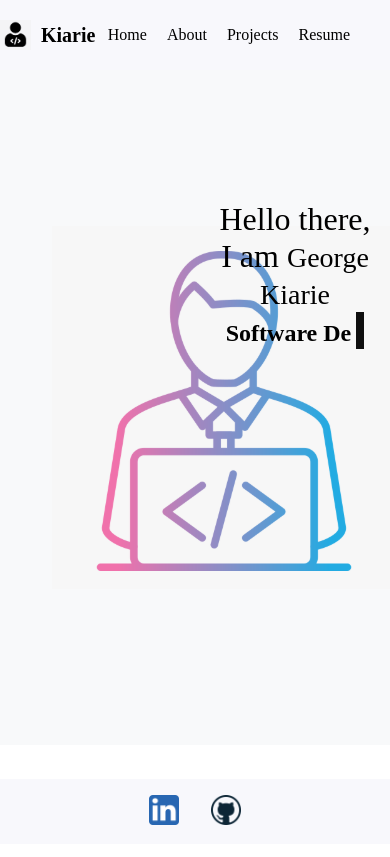
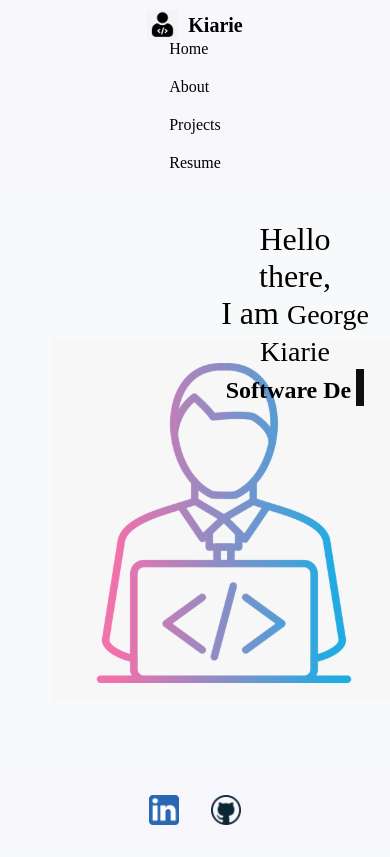
Before and after one commit to gkiarie1/portfolio, a React (Create React App) app: page / in a window 390 px wide. Built offline with nearby package versions, Linux system fonts and the light colour scheme.

Commit message:
Updated css

```diff
--- a/public/index.html
+++ b/public/index.html
@@ -2,7 +2,7 @@
 <html lang="en">
   <head>
     <meta charset="utf-8" />
-    <meta name="viewport" content="width=device-width, initial-scale=1" />
+    <meta name="viewport" content="width=device-width, initial-scale=1.0">
     <meta name="theme-color" content="#000000" />
     <meta
       name="Portfolio"
--- a/src/index.css
+++ b/src/index.css
@@ -23,6 +23,52 @@ html, body {
   box-shadow: 0px 4px 6px rgba(0, 0, 0, 0.1);
   height: 50px;
 }
+@media (max-width: 768px) {
+  .navbar {
+    flex-direction: column;
+    height: auto;
+    padding: 10px;
+  }
+
+  .nav-links {
+    flex-direction: column;
+    gap: 10px;
+  }
+
+  .nav-links a {
+    font-size: 16px;
+  }
+  .home-content {
+    position: static;
+    text-align: center;
+    padding: 20px;
+    font-size: 1.5rem;
+  }
+
+  .background-image {
+    height: 50vh;
+    background-size: cover;
+  }
+  .resume-viewer {
+    width: 100%;
+    padding: 10px;
+  }
+
+  .resume-page {
+    width: 100% !important;
+  }
+  .footer {
+    position: relative;
+  }
+  .projects-grid {
+    grid-template-columns: 1fr;
+  }
+
+  .project-card {
+    padding: 15px;
+  }
+}
+
 
 .logo {
   display: flex;
```
